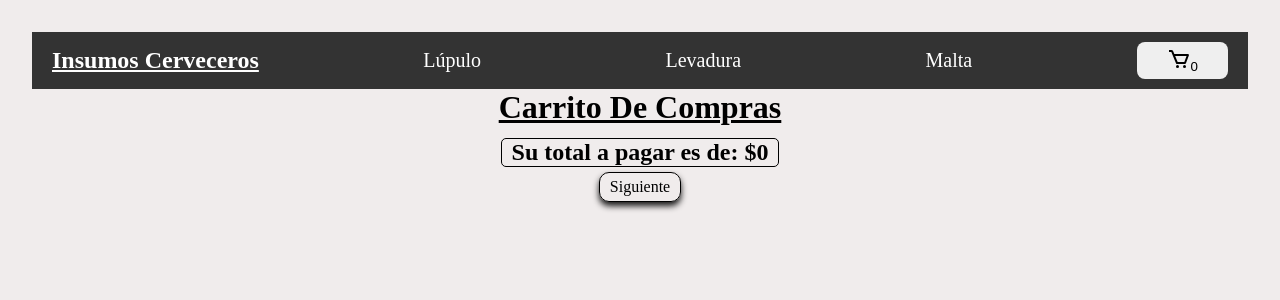
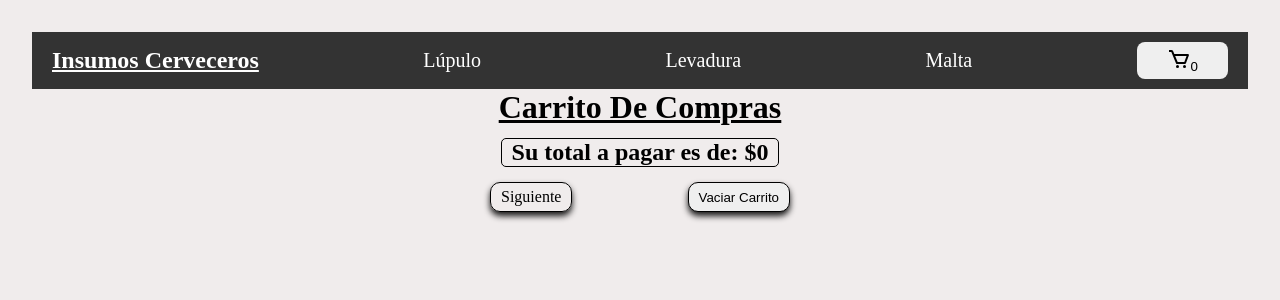
Before and after one commit to franco-maidana/Primer-Pre-Entrega-react-Maidana, a React (Vite) app: page /cart in a window 1280 px wide. Shown: the top 300 px of the page. Built offline with nearby package versions, Linux system fonts and the light colour scheme.

Commit message:
ya esta terminado todo

```diff
--- a/src/componentes/CarritoDeCompra/CarritoDeCompra.jsx
+++ b/src/componentes/CarritoDeCompra/CarritoDeCompra.jsx
@@ -6,6 +6,13 @@ import Carro from "./CarritoDeCompras.module.css"
 const CarritoDeCompras = () => {
 
   const { cart, removeItem, total } = useCart()
+
+  const vaciarCarrito = () => {
+    // Vaciar carrito de compras
+    cart.forEach((prod) => {
+      removeItem(prod.id);
+    });
+  };
 
   return (
     <div className={Carro.moviendo}>
@@ -28,7 +35,10 @@ const CarritoDeCompras = () => {
 
       </section>
       <h2 className={Carro.total}>Su total a pagar es de: ${total}</h2>
-      <Link className={Carro.siguiente} to="/checkout">Siguiente</Link>
+      <div className={Carro.botones}>
+        <Link className={Carro.siguiente} to="/checkout">Siguiente</Link>
+        <button className={Carro.siguiente} onClick={vaciarCarrito}>Vaciar Carrito</button>
+      </div>
     </div>
   )
 }
--- a/src/componentes/CarritoDeCompra/CarritoDeCompras.module.css
+++ b/src/componentes/CarritoDeCompra/CarritoDeCompras.module.css
@@ -73,3 +73,11 @@ section div button:hover {
 .carro {
   background-color: white;
 }
+
+.botones {
+  width: 300px;
+  display: flex;
+  flex-direction: row;
+  justify-content: space-between;
+  margin-top: 10px;
+}
--- a/src/componentes/ItemDetail/ItemDetail.module.css
+++ b/src/componentes/ItemDetail/ItemDetail.module.css
@@ -41,6 +41,7 @@
 
 .precio {
   text-align: center;
+  margin-bottom: 5px;
 }
 
 .h3 {
@@ -62,5 +63,9 @@
   align-items: center;
   height: 30px;
   width: 200px;
-  box-shadow: 0px 4px 6px rgba(0, 0, 0, 0.9);
+  margin-left: 50px;
+  margin-bottom: 10px;
+  border-radius: 5px;
+  border: 1px solid black;
+  box-shadow: 0px 4px 6px rgba(0, 0, 0, 0.3);
 }
```
